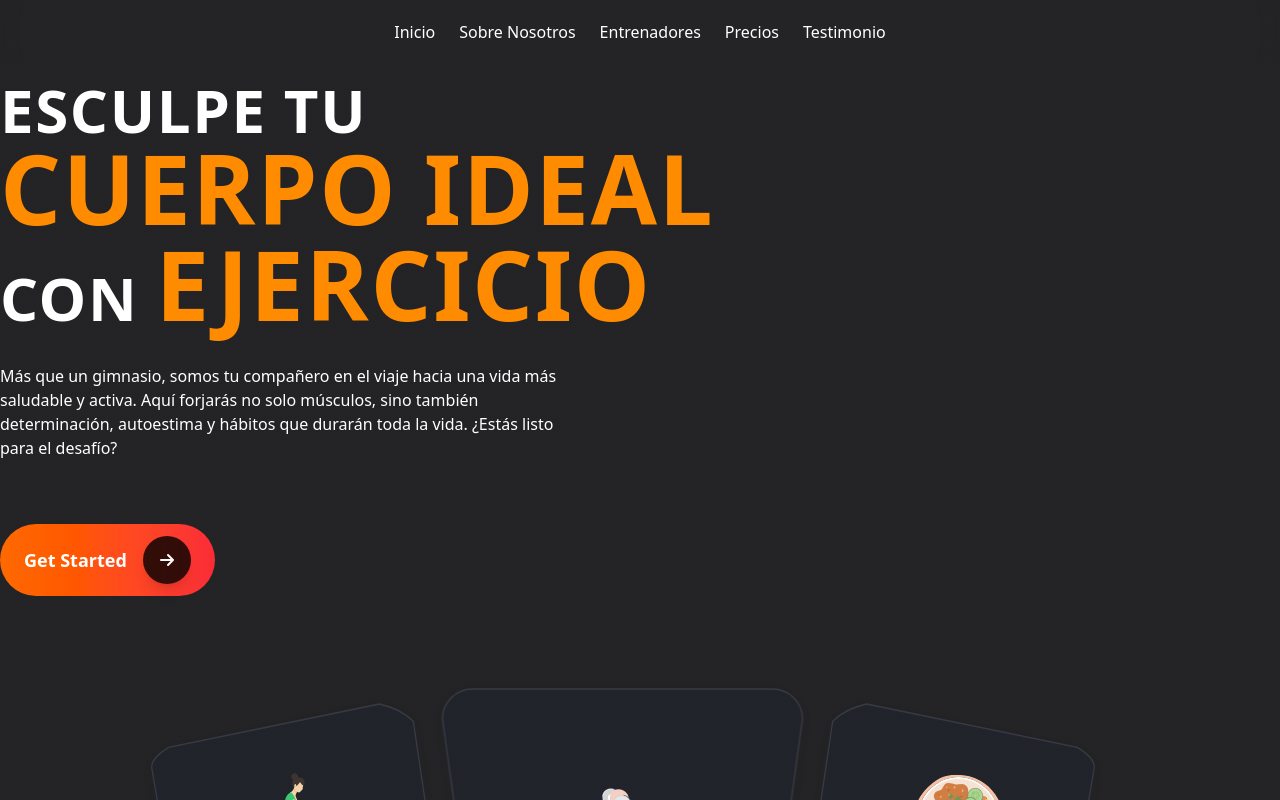
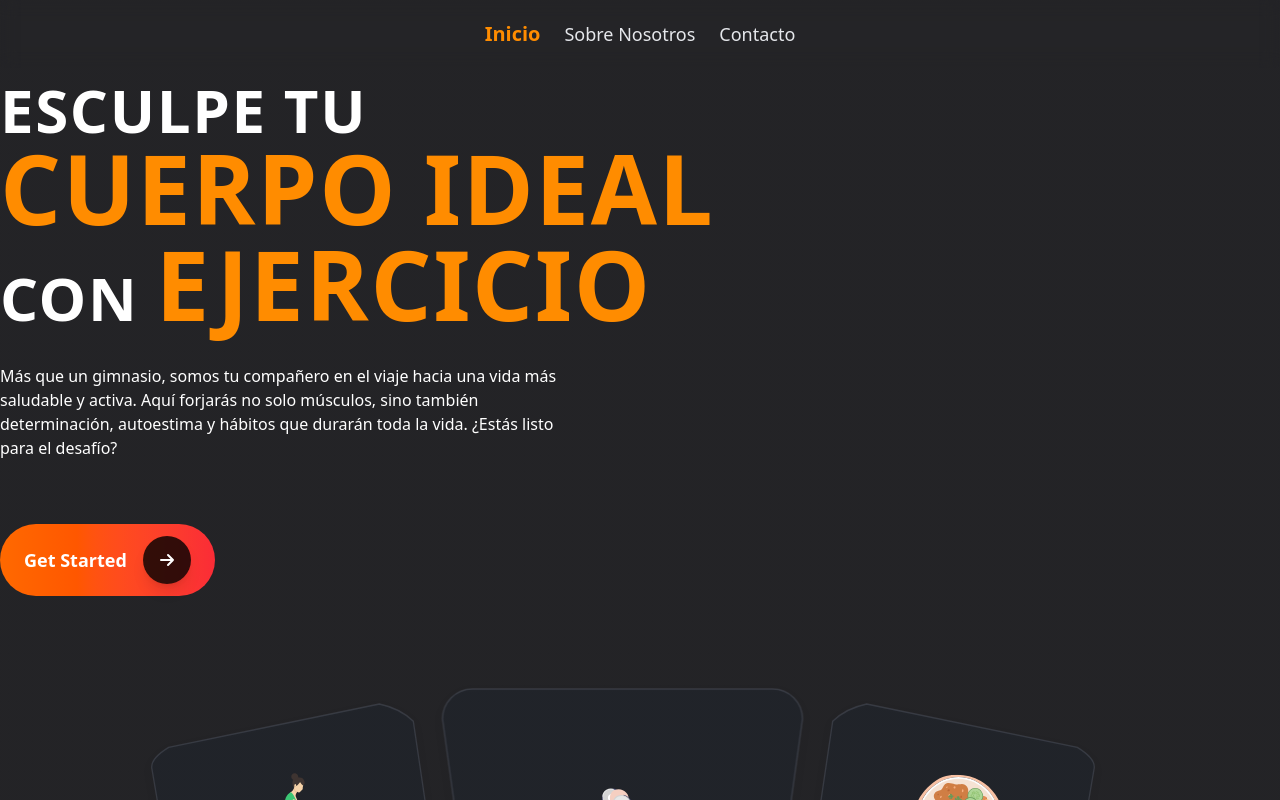
Before and after one commit to AndyLipo/StrongGym, a React (Vite) app: page / in a window 1280 px wide. Shown: the top 800 px of the page. Built offline with nearby package versions, Linux system fonts and the light colour scheme.

Commit message:
Proceso About

```diff
--- a/package.json
+++ b/package.json
@@ -13,6 +13,7 @@
     "@tailwindcss/vite": "^4.1.12",
     "react": "^19.1.1",
     "react-dom": "^19.1.1",
+    "react-router-dom": "^7.9.1",
     "tailwindcss": "^4.1.12"
   },
   "devDependencies": {
--- a/src/App.jsx
+++ b/src/App.jsx
@@ -1,14 +1,20 @@
 
 import './App.css'
 import { Home } from './Pages/Home'
-import { HeroText } from './Components/Home/HeroText'
+import { Routes, Route } from 'react-router-dom'
+import { About } from './Pages/About'
+import { Contact } from './Pages/Contact'
 
 
 function App() {
 
   return (
     <>
-      <Home className='bg-zinc-900/95' heroData={HeroText} />
+      <Routes>
+        <Route path="/" element={<Home />} />
+        <Route path="/sobrenosotros" element={<About />} />
+        <Route path="/contacto" element={<Contact />} />
+      </Routes>
     </>
   )
 }
--- /dev/null
+++ b/src/Components/About/AboutContent.js
@@ -0,0 +1,7 @@
+import VideoDumbell from '../../assets/HeroVideo.mp4' // Ajusta la ruta según tu estructura
+
+export const AboutContent = {
+    heroVideo: VideoDumbell,
+    title: "Entrena con Nosotros",
+    subtitle: "Descubre el poder de transformar tu cuerpo y mente"
+}
--- /dev/null
+++ b/src/Components/About/HeroVideo.jsx
@@ -0,0 +1,37 @@
+import { AboutContent } from './AboutContent' // ← Agregar esta línea
+
+export const HeroVideo = ({ alt = "Hero Video" }) => {
+    return (
+        <div className={`relative w-full h-screen`}>
+            {AboutContent.heroVideo ? (
+                <>
+                    {/* Video de fondo */}
+                    <video
+                        className="absolute inset-0 w-full h-full object-cover"
+                        autoPlay
+                        muted
+                        loop
+                        playsInline
+                        aria-label={alt}
+                    >
+                        <source src={AboutContent.heroVideo} type="video/mp4" />
+                        Tu navegador no soporta el elemento video.
+                    </video>
+                    {/* Títulos centrados sobre el video */}
+                    <div className="absolute inset-0 flex flex-col items-center justify-center text-white z-10">
+                        <h1 className='text-5xl md:text-6xl font-bold uppercase mb-4 text-center'>
+                            {AboutContent.title}
+                        </h1>
+                        <p className='text-xl md:text-2xl text-center max-w-2xl px-4'>
+                            {AboutContent.subtitle}
+                        </p>
+                    </div>
+                </>
+            ) : (
+                <div className="w-full h-64 bg-gray-200 flex items-center justify-center text-gray-500">
+                    No hay video disponible
+                </div>
+            )}
+        </div>
+    )
+}
--- a/src/Components/Common/Header.jsx
+++ b/src/Components/Common/Header.jsx
@@ -1,22 +1,30 @@
-import { HeaderLink } from './HeaderLink'
+import { NavLink } from 'react-router-dom'
 
 export const Header = () => {
     const navItems = [
-        { label: 'Inicio', href: '/' },
-        { label: 'Sobre Nosotros', href: '/about' },
-        { label: 'Entrenadores', href: '/trainers' },
-        { label: 'Precios', href: '/pricing' },
-        { label: 'Testimonio', href: '/SucessStory' },
+        { label: 'Inicio', to: '/' },
+        { label: 'Sobre Nosotros', to: '/sobrenosotros' },
+        { label: 'Contacto', to: '/contacto' },
     ]
 
     return (
         <>
             <div className=''>
                 <div className='flex items-center gap-6 m-5 z-10'>
-                    {navItems.map((navItems) => (
-                        <HeaderLink key={navItems.href} navItems={navItems} />
-                    ))
-                    }
+                    {navItems.map((item) => (
+                        <NavLink
+                            key={item.to}
+                            to={item.to}
+                            className={({ isActive }) =>
+                                isActive
+                                    ? 'text-[#FF8C00] font-semibold text-xl'
+                                    : 'text-gray-200 hover:text-[#FF8C00] transition-colors text-lg'
+                            }
+                            end={item.to === '/'}
+                        >
+                            {item.label}
+                        </NavLink>
+                    ))}
                 </div>
             </div>
         </>
--- a/src/Components/Home/HeroText.js
+++ b/src/Components/Home/HeroText.js
@@ -35,7 +35,7 @@ export const HeroText = {
             }
         },
         pricing: {
-            title: "Membership Pricing",
+            title: "Membresia",
             subtitle: "Lorem ipsum dolor sit amet, consectetur adipiscing elit.",
 
             // Planes sin entrenador
@@ -118,7 +118,7 @@ export const HeroText = {
             ]
         },
         successStories: {
-            title: "Member's Success Story",
+            title: "Testimonio de vida",
             subtitle: "Lorem ipsum dolor sit amet, consectetur adipiscing elit.",
             description: "Vestibulum faucibus interdum nunc, et eleifend neque sagittis et.",
             stories: [
@@ -143,6 +143,13 @@ export const HeroText = {
                     rating: 5,
                     testimonial: "Lorem ipsum Dolor Sit Amet, Consectetur Adipiscing Elit, Vestibulum Faucibus"
                 },
+                {
+                    id: 4,
+                    name: "Rocio",
+                    image: "/path/to/anthony.jpg",
+                    rating: 5,
+                    testimonial: "Lorem ipsum Dolor Sit Amet, Consectetur Adipiscing Elit, Vestibulum Faucibus"
+                },
             ]
         }
     }
--- a/src/Pages/About.jsx
+++ b/src/Pages/About.jsx
@@ -1,7 +1,19 @@
-import React from 'react'
+import { HeroVideo } from "../Components/About/HeroVideo"
+import { Header } from "../Components/Common/Header"
 
 export const About = () => {
     return (
-        <div>About</div>
+        <>
+            <div className='bg-linear-to-t from-gray-100 to-zinc-900/95 to-80% text-white'>
+                <div className="flex flex-col">
+                    <nav className="flex justify-center fixed top-0 left-0 right-0 z-50  backdrop-blur-sm">
+                        <Header />
+                    </nav>
+                </div>
+                <section>
+                    <HeroVideo />
+                </section>
+            </div>
+        </>
     )
 }
--- a/src/main.jsx
+++ b/src/main.jsx
@@ -1,10 +1,13 @@
 import { StrictMode } from 'react'
 import { createRoot } from 'react-dom/client'
+import { BrowserRouter } from "react-router";
 import './app.css'
 import App from './App.jsx'
 
 createRoot(document.getElementById('root')).render(
   <StrictMode>
-    <App />
+    <BrowserRouter>
+      <App />
+    </BrowserRouter>
   </StrictMode>,
 )
```
Also changed, not shown: 2 other files (tests, documents, lock files or other folders).
